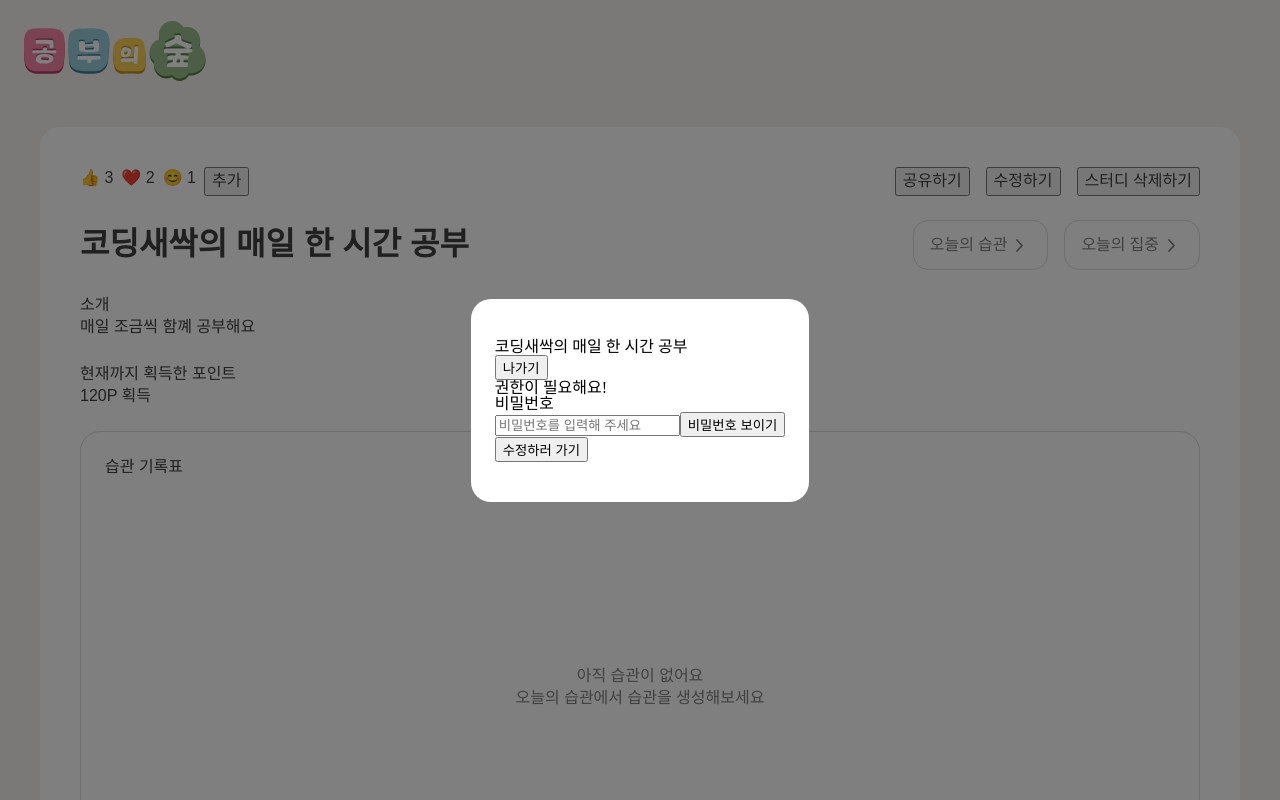
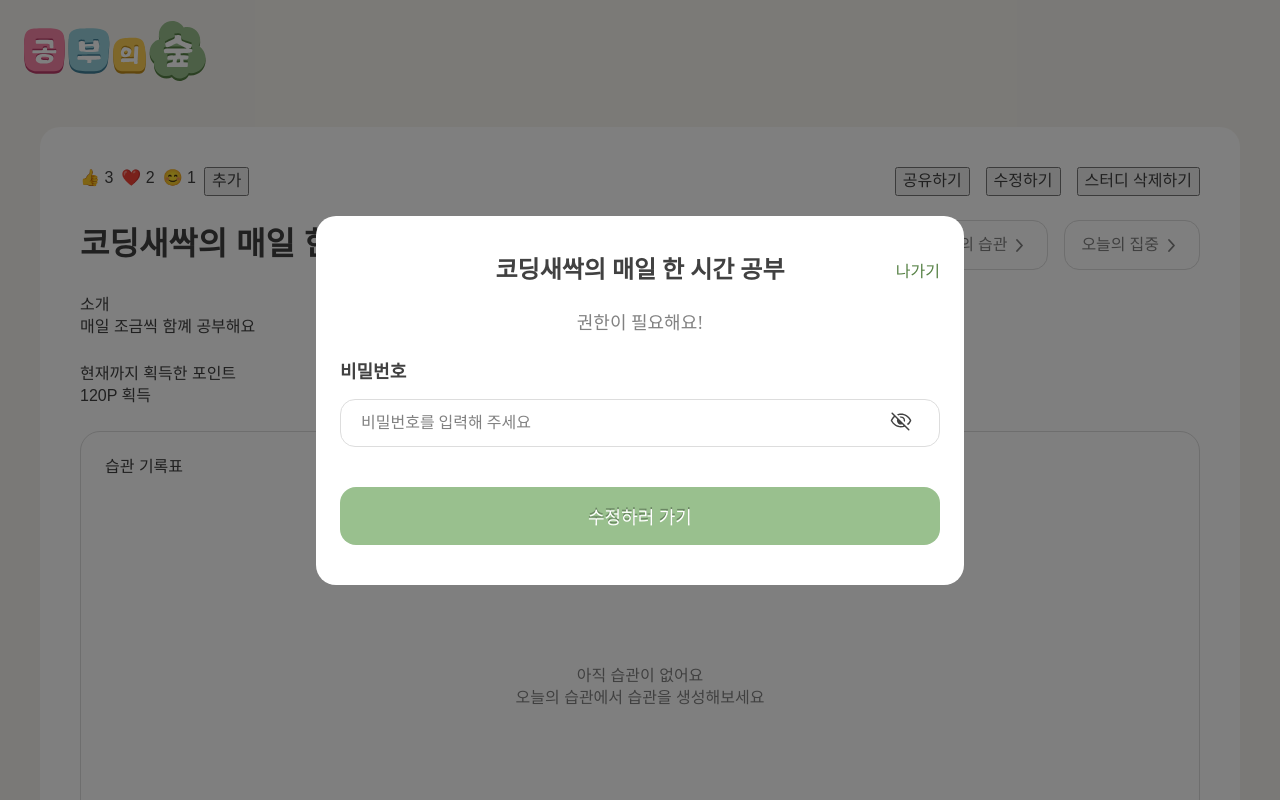
Before and after one commit to 15-sprint-fullstack/15-StudyForest-Boradori-FE, a React (Vite) app: page /studies/1 in a window 1280 px wide. Both pictures are taken after a click on the button "수정하기". Shown: the top 800 px of the page. Built offline with nearby package versions, Linux system fonts and the light colour scheme; a web font is replaced by a local one.

Commit message:
style: 비밀번호 모달에 디자인 적용

```diff
--- a/src/components/StudyDetailPage/StudyPasswordModal.jsx
+++ b/src/components/StudyDetailPage/StudyPasswordModal.jsx
@@ -1,6 +1,11 @@
 import { useState } from 'react';
+import { useNavigate, useParams } from 'react-router-dom';
+import visibilityOff from '../../assets/btn_visibility_off_24px.svg';
+import visibilityOn from '../../assets/btn_visibility_on_24px.svg';
+import styles from '../../pages/StudyDetailPage/StudyPasswordModal.module.css'; // CSS가 실제 저장된 폴더에서 가져와요.
 import { Modal } from '../public/Modal.jsx';
-import { useNavigate, useParams } from 'react-router-dom';
+import { NormalButton } from '#publicComponents';
+
 
 export function StudyPasswordModal({ isOpen, study, actionType, onClose }) {
   const [password, setPassword] = useState('');
@@ -49,22 +54,31 @@ export function StudyPasswordModal({ isOpen, study, actionType, onClose }) {
 
   return (
     <Modal isOpen={isOpen}>
-      <div>
-        <h2>
+      <div className={styles.modalContent}>
+
+        <div className={styles.heading}>
+          {' '}
+
+          <h2 className={styles.title}>
+            {' '}
+
             {study.nickname}의 {study.name}
           </h2>
-        <button type="button" onClick={onClose}>
+          <button type="button" className={styles.closeButton} onClick={onClose}>
+            {' '}
+
             나가기
           </button>
         </div>
+        <p className={styles.description}>권한이 필요해요!</p>{' '}
 
-      <p>권한이 필요해요!</p>
+            <div className={styles.passwordField}>
+          <label className={styles.passwordLabel} htmlFor="study-password">비밀번호</label>
+          <div className={styles.inputRow}>
 
-      <div>
-        <label htmlFor="study-password">비밀번호</label>
-        <div>
             <input
               id="study-password"
+              className={styles.passwordInput}
               type={isPasswordVisible ? 'text' : 'password'}
               value={password}
               onChange={(event) => setPassword(event.target.value)}
@@ -78,17 +92,26 @@ export function StudyPasswordModal({ isOpen, study, actionType, onClose }) {
             />
             <button
               type="button"
+              className={styles.visibilityButton}
               onClick={() => setIsPasswordVisible(!isPasswordVisible)}
             >
-            {isPasswordVisible ? '비밀번호 숨기기' : '비밀번호 보이기'}
+             <img
+               src={isPasswordVisible ? visibilityOn : visibilityOff}
+               alt={isPasswordVisible? '비밀번호 숨기기' : '비밀번호 보이기'}
+               width={24}
+               height={24}
+             />
+
             </button>
           </div>
         </div>
-
         {/* {handleTestMove}임시테스트  추후함수 변경필 */}
-      <button type="button" onClick={handleTestMove}>
-        {buttonText[actionType]}
-      </button>
+        <div className={styles.submitArea}> {/* 입력창 아래 간격과 버튼 너비를 정해요. */}
+          <NormalButton isClick={handleTestMove}> {/* 기존 실행 함수를 공용 버튼에 연결해요. */}
+            {buttonText[actionType]} {/* 모달 목적에 맞는 문구를 표시해요. */}
+          </NormalButton>
+        </div>
+      </div>
     </Modal>
   );
 }
--- /dev/null
+++ b/src/pages/StudyDetailPage/StudyPasswordModal.module.css
@@ -0,0 +1,107 @@
+.heading {
+  display: grid;
+  grid-template-columns: 1fr auto 1fr;
+  align-items: center;
+  min-height: 29px;
+}
+
+.title {
+  grid-column: 2;
+  margin: 0;
+  color: #414141;
+  font-size: 24px;
+  font-weight: 800;
+  line-height: 29px;
+  text-align: center;
+}
+
+.closeButton {
+  grid-column: 3;
+  justify-self: end;
+  padding: 0;
+  border: none;
+  background: transparent;
+  color: #578246;
+  font-family: inherit;
+  font-size: 16px;
+  font-weight: 500;
+  cursor: pointer;
+}
+
+.description {
+  margin: 24px 0;
+  color: #818181;
+  font-size: 18px;
+  font-weight: 500;
+  line-height: 29px;
+  text-align: center;
+}
+
+.passwordField {
+  display: flex;
+  flex-direction: column;
+  gap: 16px;
+}
+
+.passwordLabel {
+  color: #414141;
+  font-size: 18px;
+  font-weight: 600;
+  line-height: 21px;
+}
+
+.inputRow {
+  display: flex;
+  align-items: center;
+  height: 48px;
+  box-sizing: border-box;
+  padding: 0 20px;
+  border: 1px solid #ddd;
+  border-radius: 15px;
+  background: #fff;
+}
+
+.inputRow:focus-within {
+  outline: 2px solid #414141; /* 둥근 테두리 전체에 포커스를 표시 */
+  outline-offset: 0
+}
+
+.passwordInput {
+  flex: 1;
+  min-width: 0;
+  padding: 0;
+  border: none;
+  background: transparent;
+  font-family: inherit;
+  font-size: 16px;
+  color: #414141;
+
+  outline: none;
+  height: 100%;
+}
+
+.passwordInput::placeholder {
+  color: #818181;
+}
+
+.visibilityButton {
+  flex-shrink: 0;
+  border: none;
+  background: transparent;
+  font-family: inherit;
+  cursor: pointer;
+}
+
+/* 모달창 CSS */
+.modalContent {
+  width: 600px;
+  max-width: calc(100vw - 80px); /* 공용 여백 48px과 화면 양쪽 여백 32px을 확보 */
+}
+
+.submitArea {
+  margin-top: 40px;
+}
+
+.submitArea > button {
+  width: 100%; /* 공용 버튼을 내부 너비 600px에 맞춤 */
+}
```
Also changed, not shown: src/assets/btn_visibility_off_24px.svg (added), src/assets/btn_visibility_on_24px.svg (added). Lines whose indentation alone changed are shown as unchanged.
